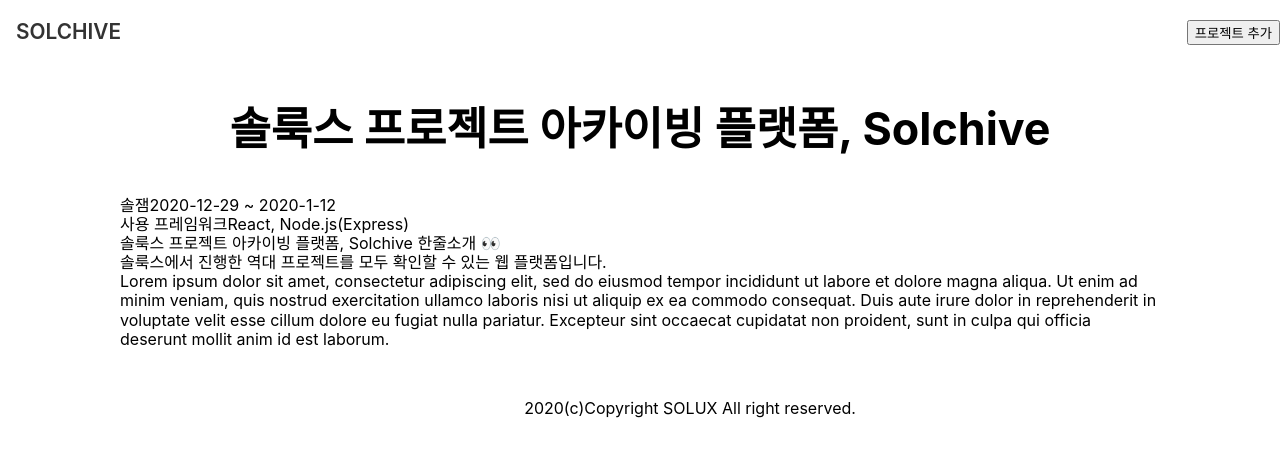
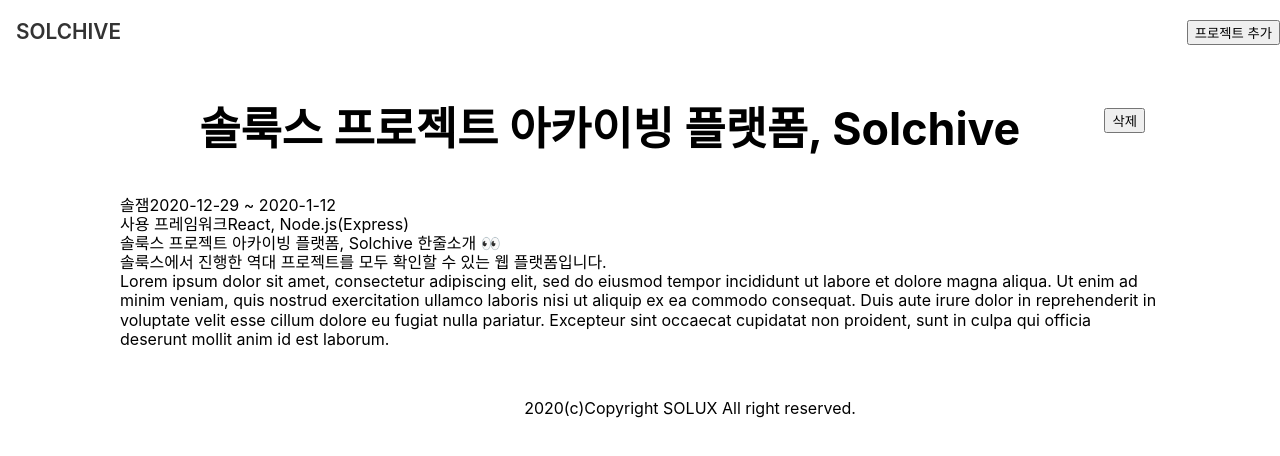
Before and after one commit to mori8/solchive, a React (Create React App) app in the folder solchive/: page /projects/1 in a window 1280 px wide. Shown: the top 456 px of the page. Built offline with nearby package versions, Linux system fonts and the light colour scheme; the HTML template or start-up script is replaced by a standard one.

Commit message:
Delete 구현

```diff
--- /dev/null
+++ b/solchive/src/components/DeleteProject.js
@@ -0,0 +1,29 @@
+import React, { Component } from 'react';
+
+class DeleteProject extends Component {
+
+    deleteProject(id){
+        const url = 'http://localhost:5000/api/project' + id;
+
+        fetch(url, {
+            method:'DELETE'
+        });
+        alert("글이 삭제되었습니다.");
+        window.location.href = "/projects"
+    }
+
+    render() {
+
+        const btnDelStyle = {
+            margin: "5px",
+            marginRight: "15px",
+            float: "right",
+        }
+
+        return (
+            <button style = {btnDelStyle} onClick={(e) => this.deleteProject(this.props.id)}>삭제</button>
+        );
+    }
+}
+
+export default DeleteProject;
--- a/solchive/src/components/Project.js
+++ b/solchive/src/components/Project.js
@@ -1,5 +1,7 @@
 import React, { Component } from 'react';
 import '../App.css';
+import ProjectListItem from './ProjectListItem';
+import DeleteProject from './DeleteProject';
 
 class Project extends Component {
     state = {
@@ -19,6 +21,8 @@
         body_images: ""
     }
 
+
+
     // componentDidMount() {
     //     this.callAPI().then(
     //         res => {
@@ -36,8 +40,13 @@
     // }
 
     render() {
+
         return (
+
             <div className="body--wrapper">
+                <div>
+                    <DeleteProject id = {this.state.id}/>
+                </div>
                 <div className="description--section">
                     <div className="body--title">
                         <h1>{this.state.title}</h1>
```
